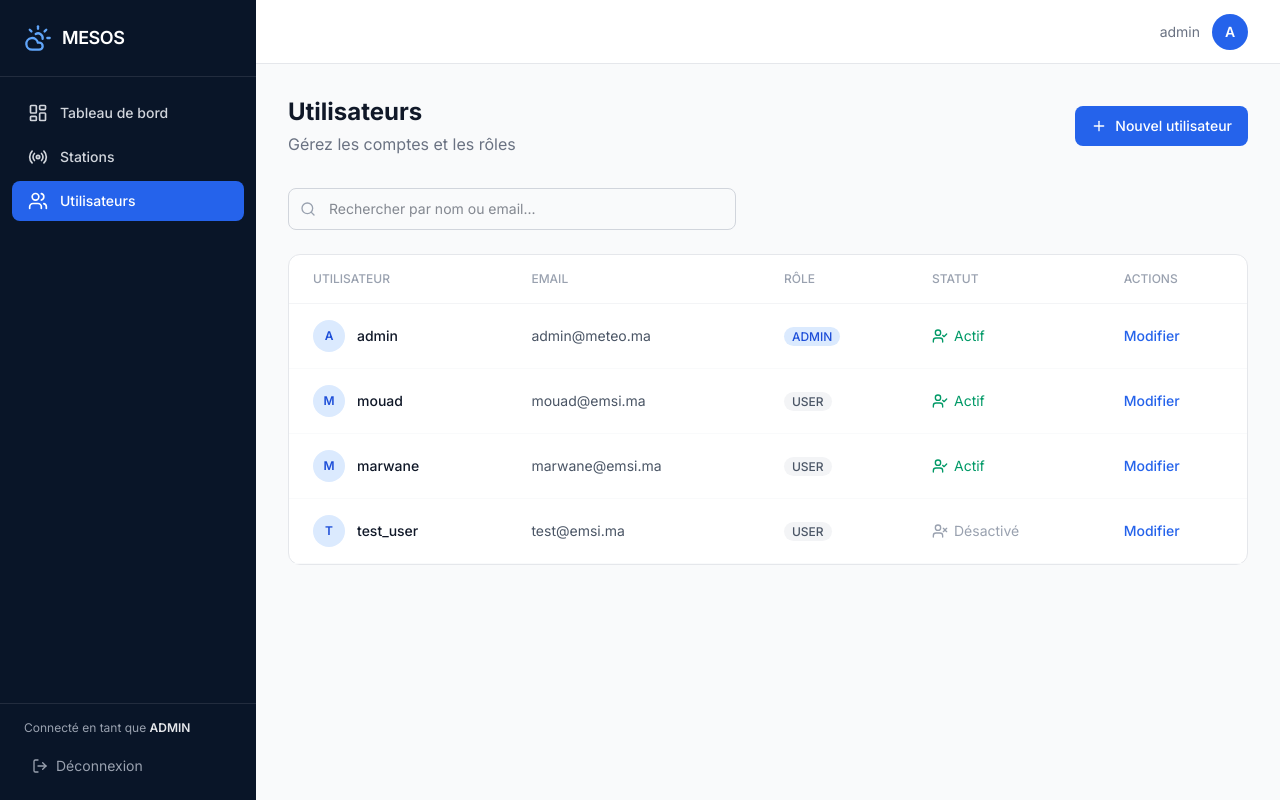
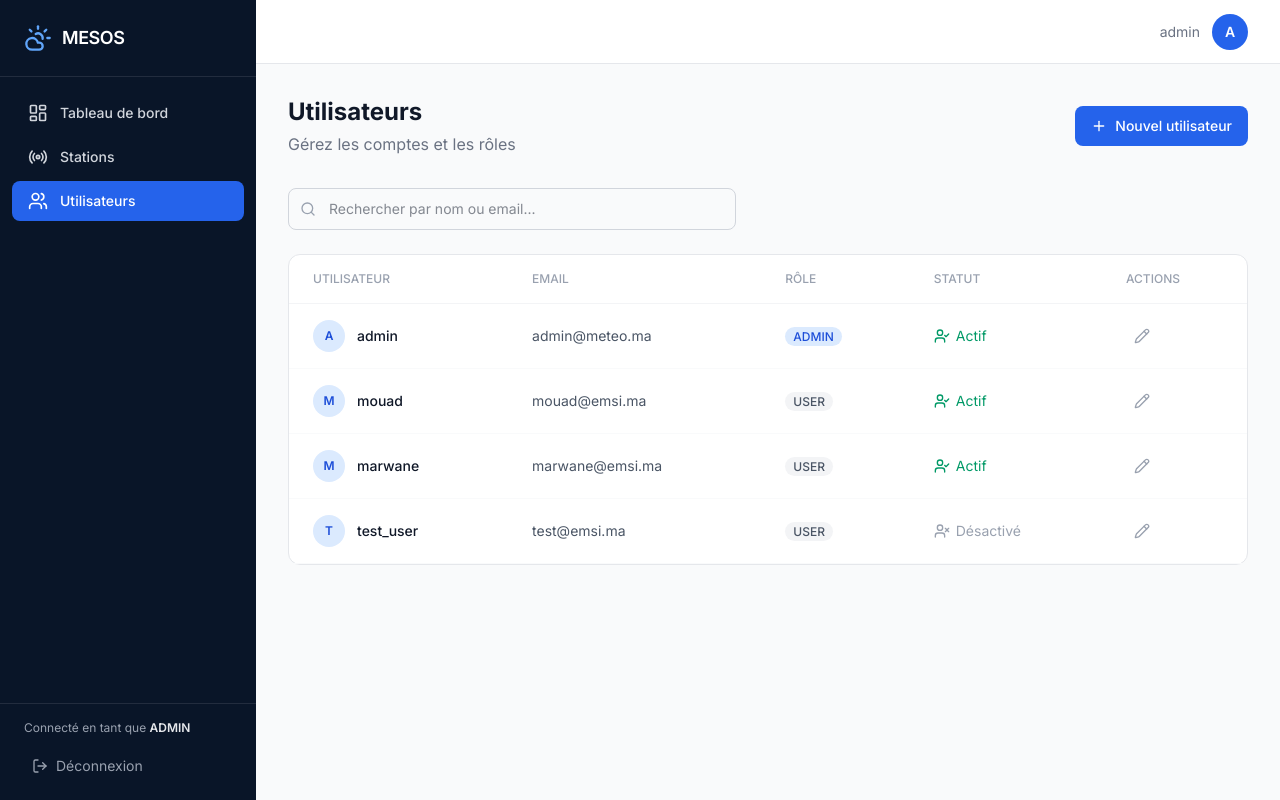
Before and after one commit to MRdrissi/Meteo_station_iot, a Next.js app in the folder frontend/: page /users in a window 1280 px wide. Built offline with nearby package versions, Linux system fonts and the light colour scheme; sample sign-in values are in the browser's storage.

Commit message:
create /app/(dashboard)/users/page.tsx

```diff
--- a/frontend/src/app/(dashboard)/users/page.tsx
+++ b/frontend/src/app/(dashboard)/users/page.tsx
@@ -11,6 +11,7 @@ import {
     UserCheck,
     UserX,
     Search,
+    Pencil,
 } from "lucide-react";
 
 export default function UsersPage() {
@@ -76,7 +77,7 @@ export default function UsersPage() {
                 <button
                     onClick={() => setShowAdd(true)}
                     className="flex items-center gap-2 px-4 py-2.5 bg-brand-600 text-white
-                     rounded-lg hover:bg-brand-700 transition text-sm font-medium"
+                     rounded-lg hover:bg-brand-700 transition text-sm font-medium cursor-pointer"
                 >
                     <Plus className="w-4 h-4" />
                     Nouvel utilisateur
@@ -128,10 +129,10 @@ export default function UsersPage() {
                             value={newUser.role}
                             onChange={(e) => setNewUser({ ...newUser, role: e.target.value })}
                             className="px-3 py-2 rounded-lg border border-gray-300 text-sm
-                         focus:ring-2 focus:ring-brand-500 outline-none"
+                             focus:ring-2 focus:ring-brand-500 outline-none font-sans cursor-pointer"
                         >
-                            <option value="USER">USER</option>
-                            <option value="ADMIN">ADMIN</option>
+                            <option value="USER" className="font-sans cursor-pointer">Utilisateur</option>
+                            <option value="ADMIN" className="font-sans cursor-pointer">Administrateur</option>
                         </select>
                     </div>
                     <div className="flex gap-2 mt-4">
@@ -139,14 +140,14 @@ export default function UsersPage() {
                             onClick={handleAddUser}
                             disabled={saving}
                             className="px-4 py-2 bg-brand-600 text-white rounded-lg text-sm font-medium
-                         hover:bg-brand-700 transition disabled:opacity-60"
+                         hover:bg-brand-700 transition disabled:opacity-60 cursor-pointer"
                         >
                             {saving ? "Création..." : "Créer"}
                         </button>
                         <button
                             onClick={() => setShowAdd(false)}
                             className="px-4 py-2 bg-gray-100 text-gray-600 rounded-lg text-sm
-                         hover:bg-gray-200 transition"
+                         hover:bg-gray-200 transition cursor-pointer"
                         >
                             Annuler
                         </button>
@@ -207,9 +208,9 @@ export default function UsersPage() {
                             <td className="px-6 py-4">
                                 <Link
                                     href={`/users/${u.id}`}
-                                    className="text-brand-600 hover:underline text-sm font-medium"
+                                    className="p-2 text-gray-400 hover:text-amber-600 hover:bg-amber-50 rounded-lg transition inline-flex"
                                 >
-                                    Modifier
+                                    <Pencil className="w-4 h-4" />
                                 </Link>
                             </td>
                         </tr>
```
